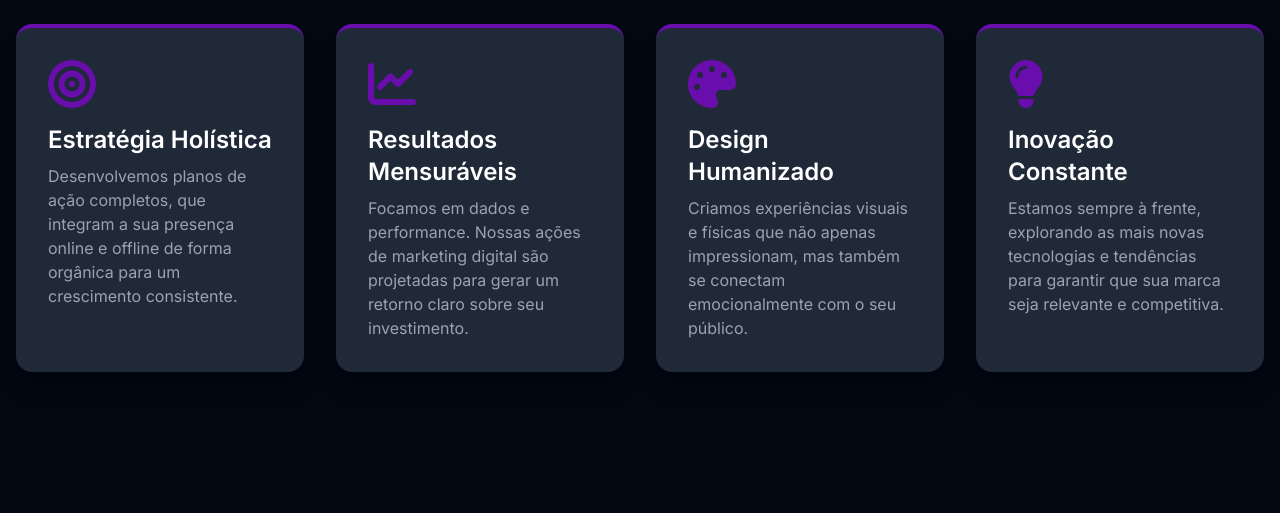
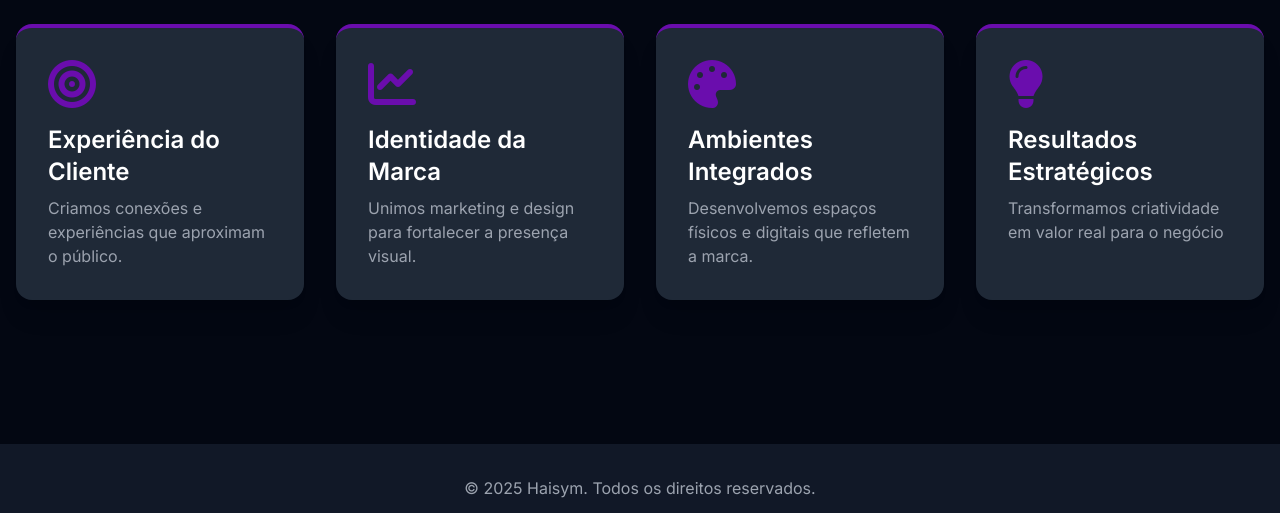
Before and after one commit to manuelacsouza6-del/HAISYMMARK, a plain HTML site: page index.html in a window 1280 px wide. Shown: the part 696-1209 px from the top of the page. Drawn offline with nearby package versions, Linux system fonts and the light colour scheme.

Commit message:
Update index.html

```diff
--- a/index.html
+++ b/index.html
@@ -179,26 +179,26 @@
                     <!-- Cartão de Serviço -->
                     <div class="bg-gray-800 p-8 rounded-2xl shadow-xl border-t-4 border-[#6a0dad] card-hover">
                         <i class="fas fa-bullseye text-5xl text-[#6a0dad] mb-4"></i>
-                        <h3 class="text-2xl font-semibold text-white mb-2">Estratégia Holística</h3>
-                        <p class="text-gray-400">Desenvolvemos planos de ação completos, que integram a sua presença online e offline de forma orgânica para um crescimento consistente.</p>
+                        <h3 class="text-2xl font-semibold text-white mb-2">Experiência do Cliente </h3>
+                        <p class="text-gray-400">Criamos conexões  e experiências que aproximam o público.</p>
                     </div>
                     <!-- Cartão de Serviço -->
                     <div class="bg-gray-800 p-8 rounded-2xl shadow-xl border-t-4 border-[#6a0dad] card-hover">
                         <i class="fas fa-chart-line text-5xl text-[#6a0dad] mb-4"></i>
-                        <h3 class="text-2xl font-semibold text-white mb-2">Resultados Mensuráveis</h3>
-                        <p class="text-gray-400">Focamos em dados e performance. Nossas ações de marketing digital são projetadas para gerar um retorno claro sobre seu investimento.</p>
+                        <h3 class="text-2xl font-semibold text-white mb-2">Identidade da Marca</h3>
+                        <p class="text-gray-400">Unimos marketing e design para fortalecer a presença visual.</p>
                     </div>
                     <!-- Cartão de Serviço -->
                     <div class="bg-gray-800 p-8 rounded-2xl shadow-xl border-t-4 border-[#6a0dad] card-hover">
                         <i class="fas fa-palette text-5xl text-[#6a0dad] mb-4"></i>
-                        <h3 class="text-2xl font-semibold text-white mb-2">Design Humanizado</h3>
-                        <p class="text-gray-400">Criamos experiências visuais e físicas que não apenas impressionam, mas também se conectam emocionalmente com o seu público.</p>
+                        <h3 class="text-2xl font-semibold text-white mb-2">Ambientes Integrados</h3>
+                        <p class="text-gray-400">Desenvolvemos espaços físicos e digitais que refletem a marca.</p>
                     </div>
                     <!-- Cartão de Serviço -->
                     <div class="bg-gray-800 p-8 rounded-2xl shadow-xl border-t-4 border-[#6a0dad] card-hover">
                         <i class="fas fa-lightbulb text-5xl text-[#6a0dad] mb-4"></i>
-                        <h3 class="text-2xl font-semibold text-white mb-2">Inovação Constante</h3>
-                        <p class="text-gray-400">Estamos sempre à frente, explorando as mais novas tecnologias e tendências para garantir que sua marca seja relevante e competitiva.</p>
+                        <h3 class="text-2xl font-semibold text-white mb-2">Resultados Estratégicos</h3>
+                        <p class="text-gray-400">Transformamos criatividade em valor real para o negócio</p>
                     </div>
                 </div>
             </div>
```
